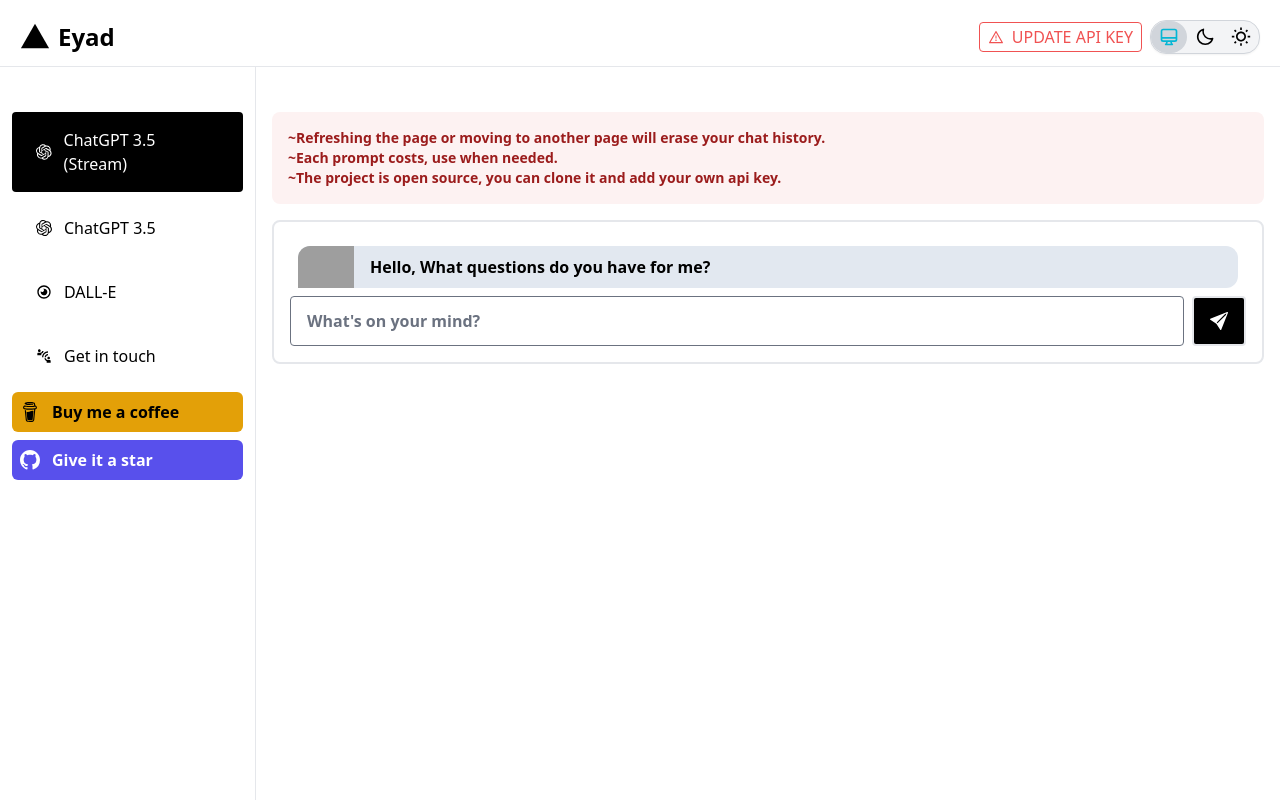
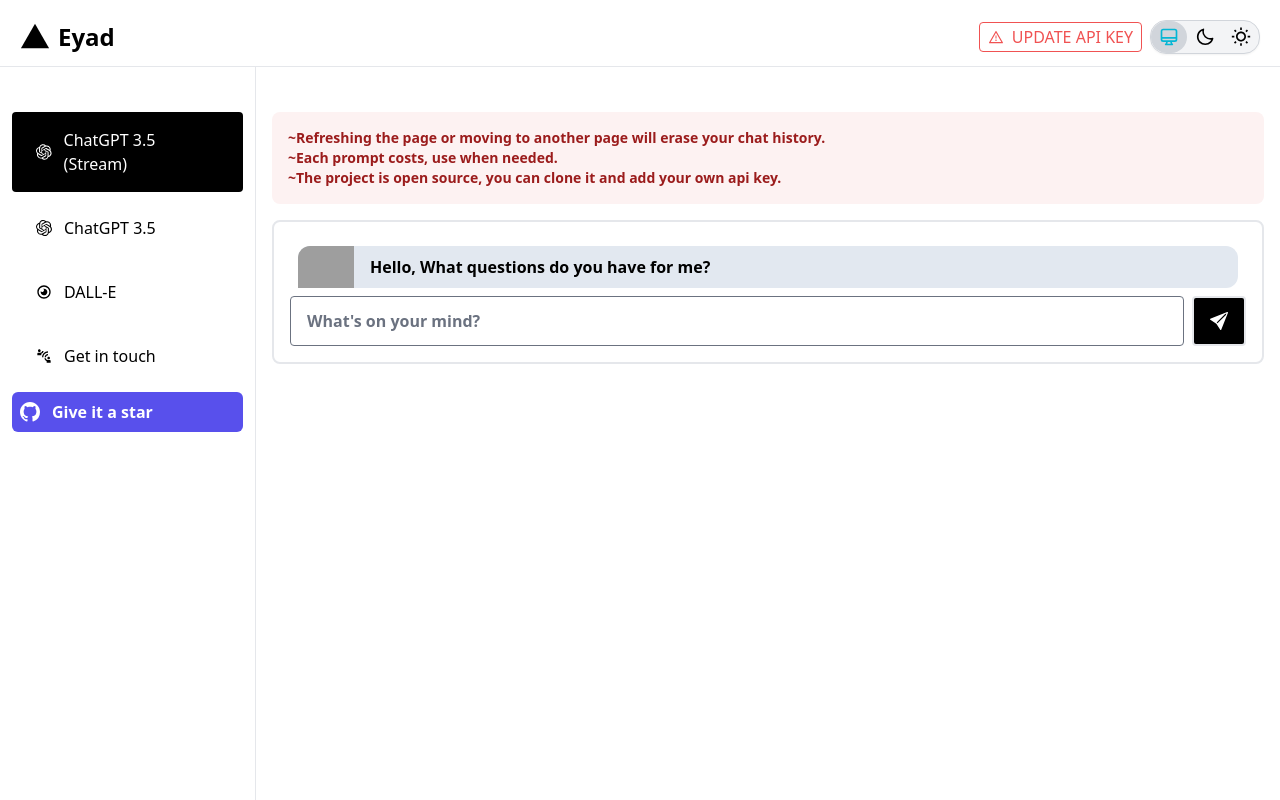
Before and after one commit to eyadaldaoud/Vi-Ai, a Next.js app: page / in a window 1280 px wide. Built offline with nearby package versions, Linux system fonts and the light colour scheme; grey boxes are pictures that could not be loaded.

Commit message:
Update Navbar.tsx

```diff
--- a/app/Components/Navbar.tsx
+++ b/app/Components/Navbar.tsx
@@ -116,16 +116,7 @@
         <div className="h-full mt-8 px-3 pb-4 overflow-y-auto bg-white dark:bg-black">
           <ul className="space-y-2">
             <Navlinks />
-            <li>
-              <Link
-                href="https://www.buymeacoffee.com/eyadzoubi4n"
-                target="_blank"
-                className="rounded-md flex items-center p-2  font-semibold hover:bg-yellow-600 bg-yellow-400 text-black  ease-linear duration-150"
-              >
-                <SiBuymeacoffee className="text-xl" />
-                <span className="ml-3">Buy me a coffee</span>
-              </Link>
-            </li>
+
             <li>
               <Link
                 href="https://github.com/UGoingNoWhereBoy/Vi-Ai"
```
